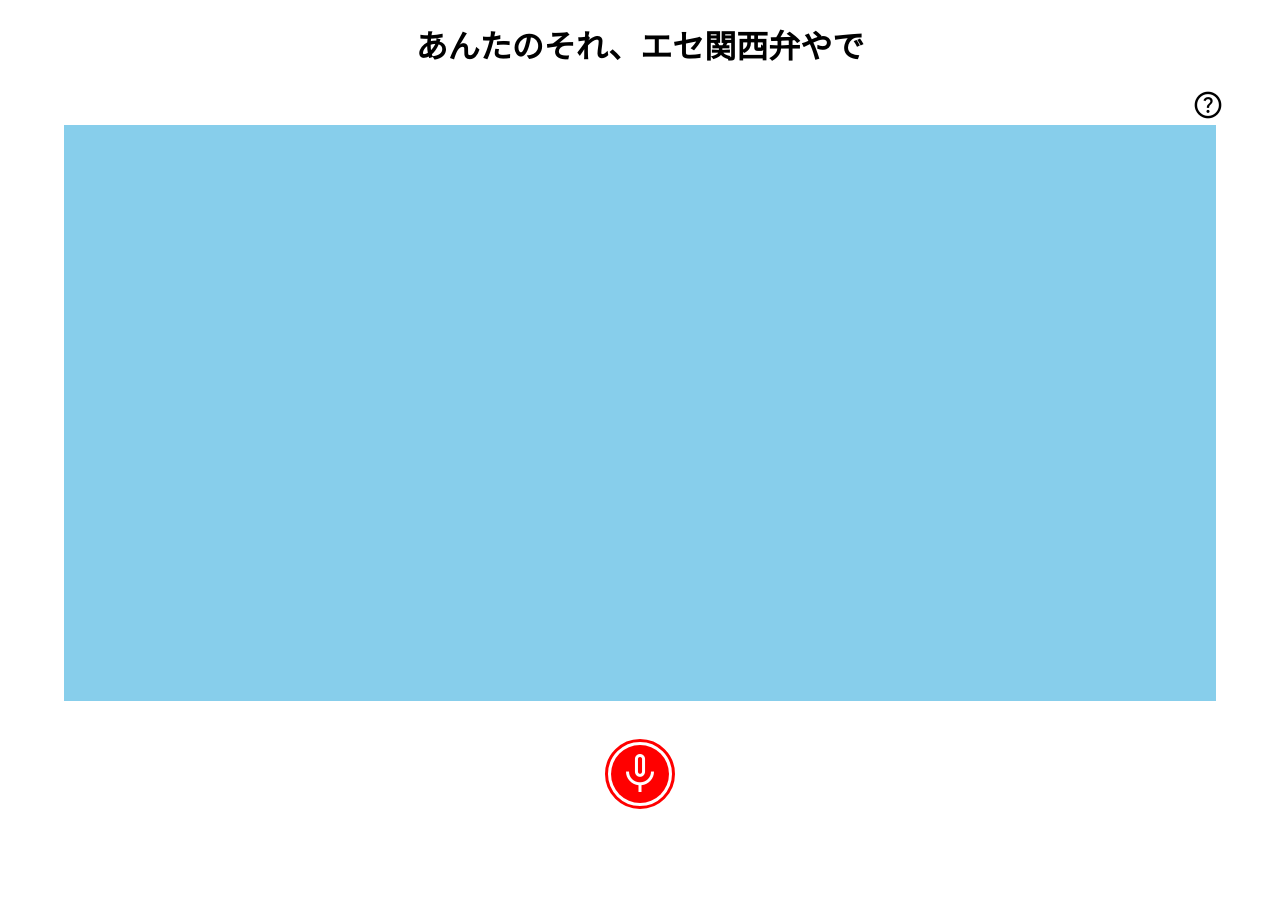
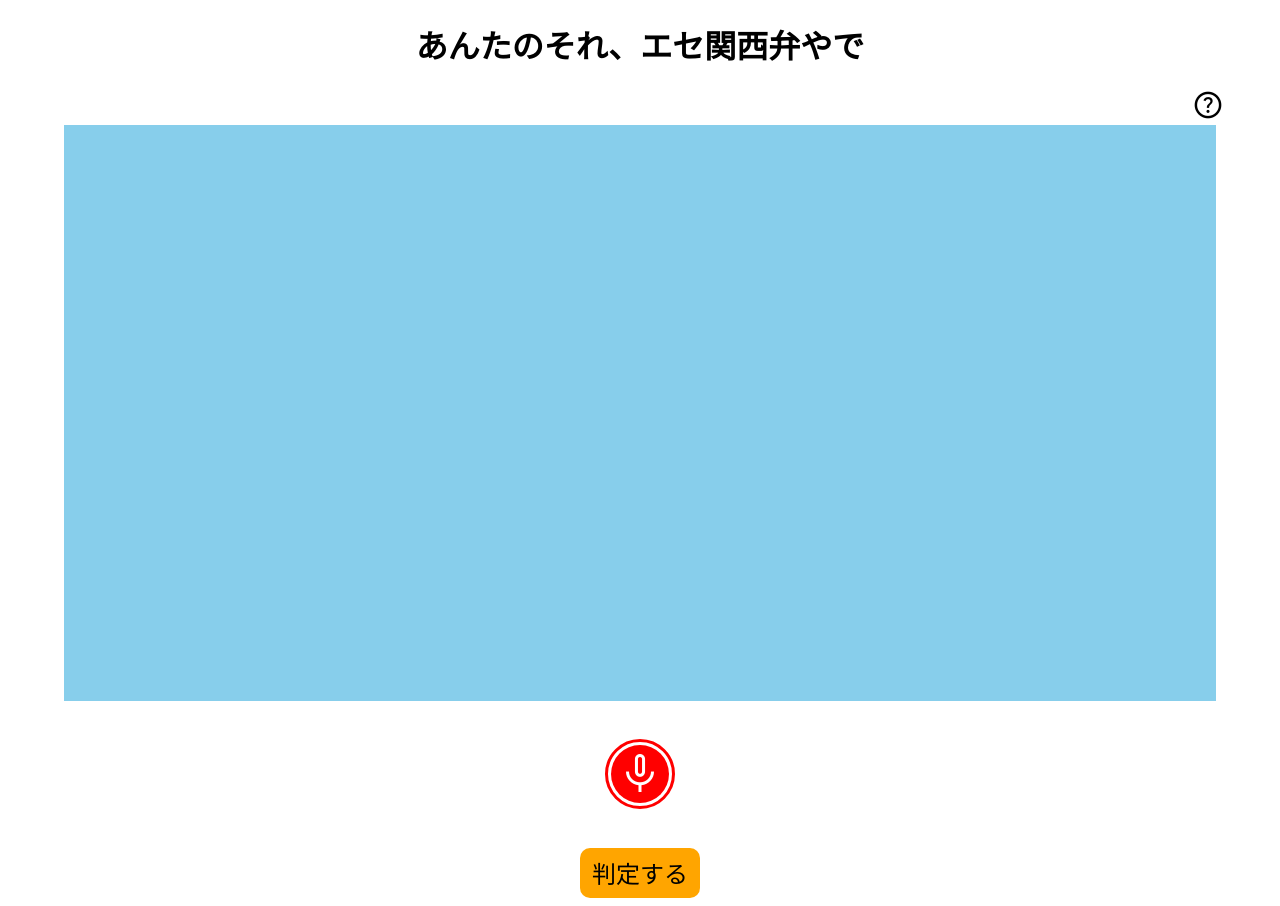
Before and after one commit to yatabis/ese-kansaiben-police-frontend, a Vue app: page / in a window 1280 px wide. Before the commit the page ends 848 px from the top, so only its background shows below. Built offline with nearby package versions, Linux system fonts and the light colour scheme; a web font is replaced by a local one.

Commit message:
判定ボタン押下で録音データをpost送信する

```diff
--- a/package.json
+++ b/package.json
@@ -8,6 +8,7 @@
     "preview": "vite preview"
   },
   "dependencies": {
+    "axios": "^0.27.2",
     "vue": "^3.2.37"
   },
   "devDependencies": {
--- a/src/App.vue
+++ b/src/App.vue
@@ -1,5 +1,6 @@
 <script lang="ts" setup>
 import { ref } from 'vue';
+import axios from 'axios';
 import Waveform from './components/Waveform.vue';
 import Record from './components/Record.vue';
 
@@ -7,6 +8,20 @@ let audioData = ref<Float32Array | null>(null);
 
 const updateAudioData = (data: Float32Array) => {
   audioData.value = data;
+}
+
+const onSubmit = async () => {
+  if (!audioData.value) {
+    return;
+  }
+
+  const u8 = new Uint8Array(audioData.value.buffer);
+  const data = btoa(u8.reduce((data, byte) => data + String.fromCharCode(byte), ''));
+  console.log(data);
+  await axios.post(
+    'http://localhost:5173/api/result',
+    { data },
+  );
 }
 </script>
 
@@ -17,6 +32,9 @@ const updateAudioData = (data: Float32Array) => {
   </div>
   <Waveform :audioData="audioData"></Waveform>
   <Record @record="updateAudioData"></Record>
+  <form @submit.prevent="onSubmit">
+    <button type="submit" class="submit-button">判定する</button>
+  </form>
 </template>
 
 <style scoped>
@@ -40,4 +58,15 @@ const updateAudioData = (data: Float32Array) => {
 .help-icon {
   font-size: 32px;
 }
+
+.submit-button {
+  display: block;
+  width: 120px;
+  height: 50px;
+  margin: auto;
+  background-color: orange;
+  border: none;
+  border-radius: 10px;
+  font-size: 24px;
+}
 </style>
```
Also changed, not shown: 1 other file (tests, documents, lock files or other folders).
